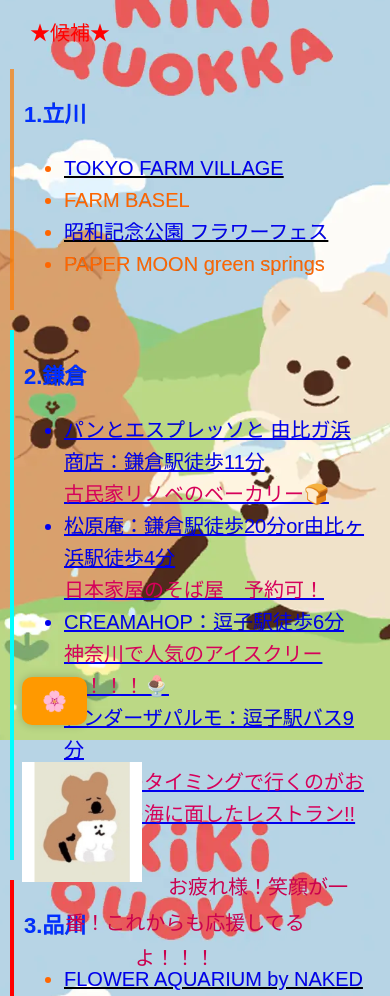
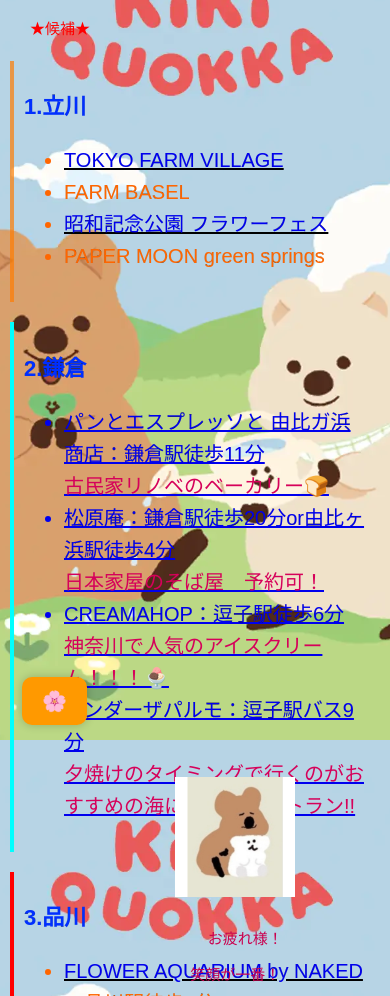
Before and after one commit to shimizuryu4100-lgtm/travelMemo, a plain HTML site: page index.html in a window 390 px wide. Shown: the part 104-1100 px from the top of the page. Drawn offline with Linux system fonts and the light colour scheme; a script that the page names is missing.

Commit message:
Fix HTML encoding issues and improve layout

```diff
--- a/index.html
+++ b/index.html
@@ -62,7 +62,7 @@
   }
 
   p, p2 {
-    font-size: 20px;
+    font-size: 15px;
   }
 
   .day1, .day2, .day3 {
@@ -152,8 +152,8 @@
 <button id="surprise-btn">🌸</button>
 
 <div id="quokka-popup">
-  <img src="quokka.png" alt="quokka">
-  <p2>お疲れ様！笑顔が一番！これからも応援してるよ！！！</p2>
+  <img src="quokka.png" alt="quokka"><br>
+  <p2 style="line-height: 1.8;">お疲れ様！<br>笑顔が一番！<br>これからも応援してるよ！！！</p2>
 </div>
 
 <style>
@@ -178,7 +178,7 @@
 
   #quokka-popup {
     position: fixed;
-    bottom: -250px; /* 最初は画面外 */
+    bottom: -300px; /* 最初は画面外 */
     right: 20px;
     /* background: rgba(255, 255, 255, 0.9); */
     padding: 15px 20px;
```
